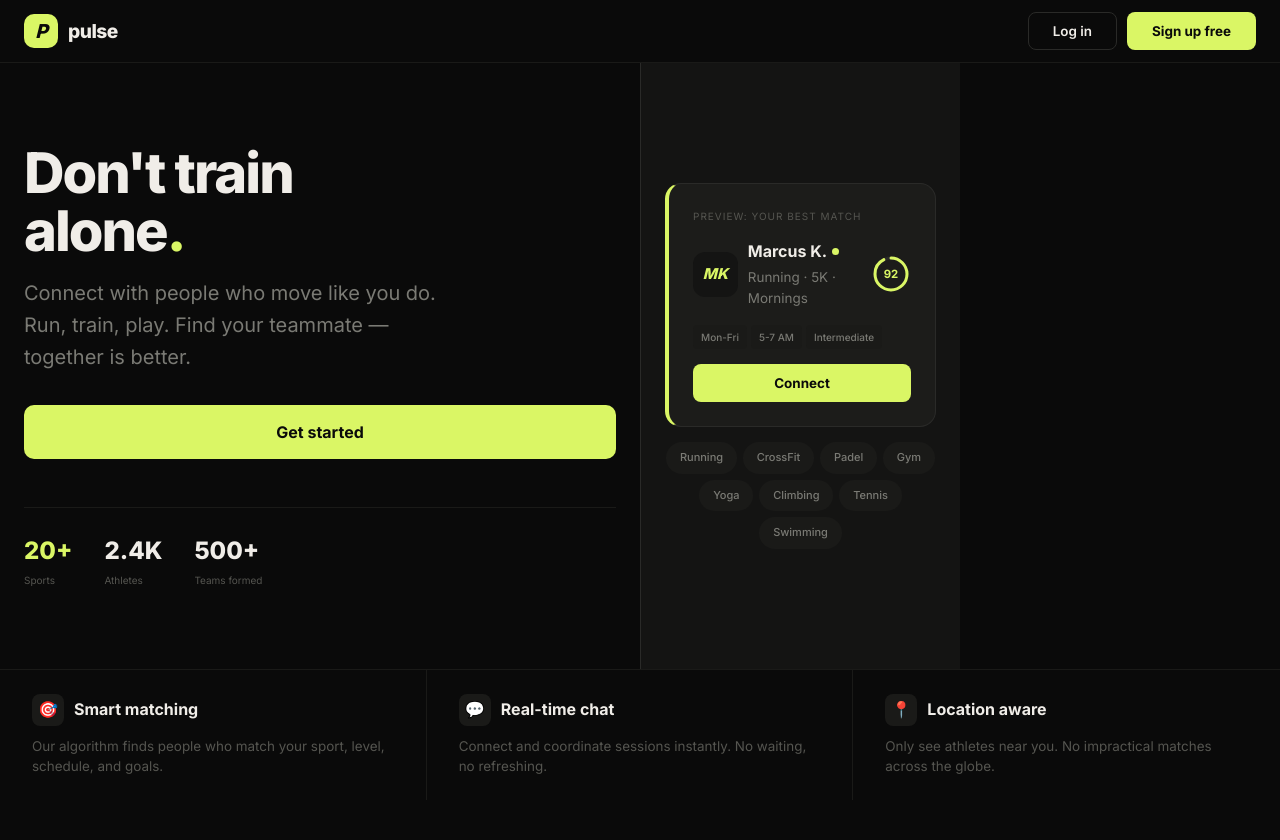
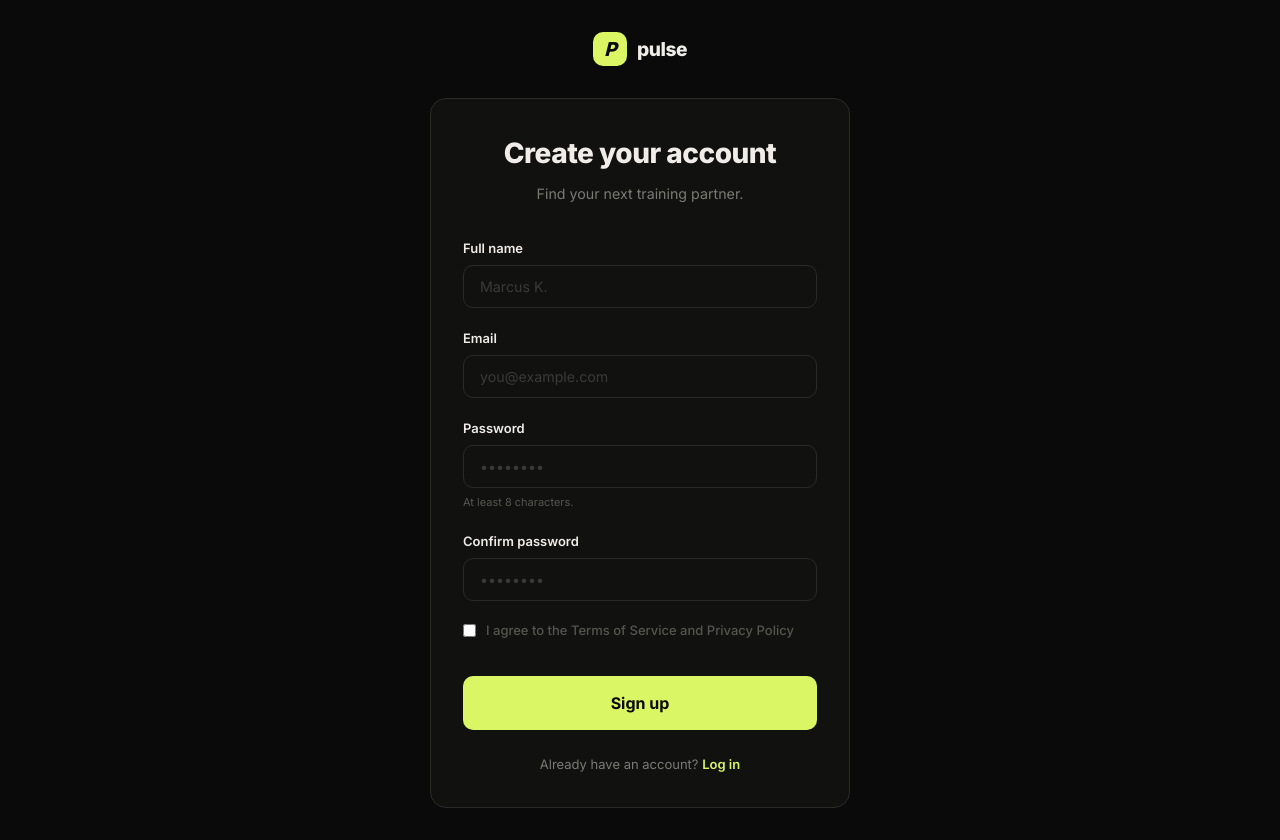
Before and after one commit to KorbenSweetheart/web, a React (Vite) app in the folder frontend/: page /register in a window 1280 px wide. Before the commit the page ends 800 px from the top, so only its background shows below. Built offline with nearby package versions, Linux system fonts and the light colour scheme.

Commit message:
feat(frontend): login + register pages

```diff
--- a/frontend/package.json
+++ b/frontend/package.json
@@ -11,7 +11,8 @@
   },
   "dependencies": {
     "react": "^19.2.7",
-    "react-dom": "^19.2.7"
+    "react-dom": "^19.2.7",
+    "react-router-dom": "^7.18.1"
   },
   "devDependencies": {
     "@types/node": "^24.13.2",
--- a/frontend/src/App.tsx
+++ b/frontend/src/App.tsx
@@ -1,5 +1,6 @@
-import LandingPage from './pages/LandingPage';
+import AppRoutes from './routes';
+import './App.css';
 
 export default function App() {
-  return <LandingPage />;
+  return <AppRoutes />;
 }
--- /dev/null
+++ b/frontend/src/pages/Authpage.css
@@ -0,0 +1,113 @@
+/* ============================================
+   PULSE — Auth Pages (Login / Register)
+   Shared wrapper for both. Relies entirely on
+   the design system tokens/classes: .input,
+   .form-label, .form-group, .card, .btn, etc.
+   ============================================ */
+
+.auth {
+  min-height: 100vh;
+  display: flex;
+  align-items: center;
+  justify-content: center;
+  padding: clamp(1rem, 3vw, 2rem);
+}
+
+.auth__wrapper {
+  width: 100%;
+  max-width: min(420px, 100%);
+}
+
+.auth__logo {
+  display: flex;
+  align-items: center;
+  justify-content: center;
+  gap: clamp(0.5rem, 0.8vw, 0.625rem);
+  margin-bottom: clamp(1.5rem, 3vw, 2rem);
+}
+
+.auth__logo-mark {
+  width: clamp(1.875rem, 3vw, 2.125rem);
+  height: clamp(1.875rem, 3vw, 2.125rem);
+  border-radius: var(--r-lg);
+  background-color: var(--accent);
+  display: flex;
+  align-items: center;
+  justify-content: center;
+  font-size: clamp(1.0625rem, 1.5vw, 1.25rem);
+  font-weight: 800;
+  font-style: italic;
+  color: var(--bg);
+  letter-spacing: -1px;
+}
+
+.auth__logo-text {
+  font-size: clamp(1.0625rem, 1.5vw, 1.25rem);
+  font-weight: 800;
+  color: var(--text-1);
+  letter-spacing: -0.5px;
+}
+
+/* The form itself sits inside the shared .card look */
+.auth__card {
+  padding: clamp(1.5rem, 3vw, 2rem);
+}
+
+.auth__header {
+  text-align: center;
+  margin-bottom: clamp(1.5rem, 3vw, 2rem);
+}
+
+.auth__title {
+  font-size: clamp(1.375rem, 2vw + 0.5rem, 1.75rem);
+  font-weight: 800;
+  color: var(--text-1);
+  letter-spacing: -0.5px;
+}
+
+.auth__subtitle {
+  font-size: clamp(0.875rem, 0.8vw + 0.25rem, 1rem);
+  color: var(--text-2);
+  margin-top: clamp(0.375rem, 0.6vw, 0.5rem);
+}
+
+.auth__row {
+  display: flex;
+  justify-content: space-between;
+  align-items: center;
+  margin-top: clamp(-0.25rem, -0.3vw, -0.125rem);
+  margin-bottom: clamp(1rem, 2vw, 1.25rem);
+}
+
+.auth__footer {
+  text-align: center;
+  margin-top: clamp(1.25rem, 2.5vw, 1.5rem);
+  font-size: clamp(0.8125rem, 0.7vw + 0.25rem, 0.875rem);
+  color: var(--text-2);
+}
+
+.auth__link {
+  color: var(--accent);
+  font-weight: 600;
+  cursor: pointer;
+}
+.auth__link:hover {
+  color: var(--accent-hover);
+}
+
+.auth__divider {
+  display: flex;
+  align-items: center;
+  gap: clamp(0.625rem, 1vw, 0.75rem);
+  margin: clamp(1.25rem, 2.5vw, 1.5rem) 0;
+  color: var(--text-3);
+  font-size: clamp(0.75rem, 0.6vw + 0.2rem, 0.8125rem);
+}
+
+.auth__divider::before,
+.auth__divider::after {
+  content: '';
+  flex: 1;
+  height: 1px;
+  background-color: var(--border-light);
+}
--- /dev/null
+++ b/frontend/src/pages/Loginpage.tsx
@@ -0,0 +1,86 @@
+import { useState, FormEvent } from 'react';
+import './AuthPage.css';
+
+interface LoginPageProps {
+  onSwitchToRegister?: () => void;
+}
+
+export default function LoginPage({ onSwitchToRegister }: LoginPageProps) {
+  const [email, setEmail] = useState('');
+  const [password, setPassword] = useState('');
+  const [error, setError] = useState('');
+
+  function handleSubmit(e: FormEvent) {
+    e.preventDefault();
+    setError('');
+
+    if (!email || !password) {
+      setError('Please fill in both fields.');
+      return;
+    }
+
+    // TODO: hook up to auth API
+    console.log('Logging in with', { email, password });
+  }
+
+  return (
+    <div className="auth">
+      <div className="auth__wrapper">
+        <div className="auth__logo">
+          <div className="auth__logo-mark">P</div>
+          <span className="auth__logo-text">pulse</span>
+        </div>
+
+        <div className="card auth__card">
+          <div className="auth__header">
+            <h1 className="auth__title">Welcome back</h1>
+            <p className="auth__subtitle">Log in to keep training together.</p>
+          </div>
+
+          <form onSubmit={handleSubmit}>
+            <div className="form-group">
+              <label className="form-label" htmlFor="email">Email</label>
+              <input
+                id="email"
+                type="email"
+                className={`input ${error ? 'input-error' : ''}`}
+                placeholder="you@example.com"
+                value={email}
+                onChange={(e) => setEmail(e.target.value)}
+              />
+            </div>
+
+            <div className="form-group">
+              <div className="auth__row">
+                <label className="form-label" htmlFor="password" style={{ marginBottom: 0 }}>
+                  Password
+                </label>
+                <span className="btn btn-ghost btn-small">Forgot password?</span>
+              </div>
+              <input
+                id="password"
+                type="password"
+                className={`input ${error ? 'input-error' : ''}`}
+                placeholder="••••••••"
+                value={password}
+                onChange={(e) => setPassword(e.target.value)}
+              />
+              {error && <p className="form-error-msg">{error}</p>}
+            </div>
+
+            <button type="submit" className="btn btn-primary btn-full btn-large mt-md">
+              Log in
+            </button>
+          </form>
+
+          <div className="auth__footer">
+            Don't have an account?{' '}
+            <span className="auth__link" onClick={onSwitchToRegister}>
+              Sign up
+            </span>
+          </div>
+        </div>
+      </div>
+    </div>
+  );
+}
--- /dev/null
+++ b/frontend/src/pages/Registerpage.tsx
@@ -0,0 +1,130 @@
+import { useState, FormEvent } from 'react';
+import './AuthPage.css';
+
+interface RegisterPageProps {
+  onSwitchToLogin?: () => void;
+}
+
+export default function RegisterPage({ onSwitchToLogin }: RegisterPageProps) {
+  const [name, setName] = useState('');
+  const [email, setEmail] = useState('');
+  const [password, setPassword] = useState('');
+  const [confirmPassword, setConfirmPassword] = useState('');
+  const [acceptedTerms, setAcceptedTerms] = useState(false);
+  const [error, setError] = useState('');
+
+  function handleSubmit(e: FormEvent) {
+    e.preventDefault();
+    setError('');
+
+    if (!name || !email || !password || !confirmPassword) {
+      setError('Please fill in all fields.');
+      return;
+    }
+    if (password !== confirmPassword) {
+      setError('Passwords don\'t match.');
+      return;
+    }
+    if (!acceptedTerms) {
+      setError('You need to accept the terms to continue.');
+      return;
+    }
+
+    // TODO: hook up to auth API
+    console.log('Registering', { name, email, password });
+  }
+
+  return (
+    <div className="auth">
+      <div className="auth__wrapper">
+        <div className="auth__logo">
+          <div className="auth__logo-mark">P</div>
+          <span className="auth__logo-text">pulse</span>
+        </div>
+
+        <div className="card auth__card">
+          <div className="auth__header">
+            <h1 className="auth__title">Create your account</h1>
+            <p className="auth__subtitle">Find your next training partner.</p>
+          </div>
+
+          <form onSubmit={handleSubmit}>
+            <div className="form-group">
+              <label className="form-label" htmlFor="name">Full name</label>
+              <input
+                id="name"
+                type="text"
+                className="input"
+                placeholder="Marcus K."
+                value={name}
+                onChange={(e) => setName(e.target.value)}
+              />
+            </div>
+
+            <div className="form-group">
+              <label className="form-label" htmlFor="email">Email</label>
+              <input
+                id="email"
+                type="email"
+                className="input"
+                placeholder="you@example.com"
+                value={email}
+                onChange={(e) => setEmail(e.target.value)}
+              />
+            </div>
+
+            <div className="form-group">
+              <label className="form-label" htmlFor="password">Password</label>
+              <input
+                id="password"
+                type="password"
+                className="input"
+                placeholder="••••••••"
+                value={password}
+                onChange={(e) => setPassword(e.target.value)}
+              />
+              <p className="form-helper">At least 8 characters.</p>
+            </div>
+
+            <div className="form-group">
+              <label className="form-label" htmlFor="confirmPassword">Confirm password</label>
+              <input
+                id="confirmPassword"
+                type="password"
+                className={`input ${error ? 'input-error' : ''}`}
+                placeholder="••••••••"
+                value={confirmPassword}
+                onChange={(e) => setConfirmPassword(e.target.value)}
+              />
+            </div>
+
+            <div className="form-group">
+              <label className="checkbox-item">
+                <input
+                  type="checkbox"
+                  checked={acceptedTerms}
+                  onChange={(e) => setAcceptedTerms(e.target.checked)}
+                />
+                <span className="text-caption">
+                  I agree to the Terms of Service and Privacy Policy
+                </span>
+              </label>
+              {error && <p className="form-error-msg">{error}</p>}
+            </div>
+
+            <button type="submit" className="btn btn-primary btn-full btn-large mt-md">
+              Sign up
+            </button>
+          </form>
+
+          <div className="auth__footer">
+            Already have an account?{' '}
+            <span className="auth__link" onClick={onSwitchToLogin}>
+              Log in
+            </span>
+          </div>
+        </div>
+      </div>
+    </div>
+  );
+}
--- /dev/null
+++ b/frontend/src/routes.tsx
@@ -0,0 +1,16 @@
+import { BrowserRouter, Routes, Route } from 'react-router-dom';
+import LandingPage from './pages/LandingPage';
+import LoginPage from './pages/LoginPage';
+import RegisterPage from './pages/RegisterPage';
+
+export default function AppRoutes() {
+  return (
+    <BrowserRouter>
+      <Routes>
+        <Route path="/" element={<LandingPage />} />
+        <Route path="/login" element={<LoginPage />} />
+        <Route path="/register" element={<RegisterPage />} />
+      </Routes>
+    </BrowserRouter>
+  );
+}
```
Also changed, not shown: 1 other file (tests, documents, lock files or other folders).
